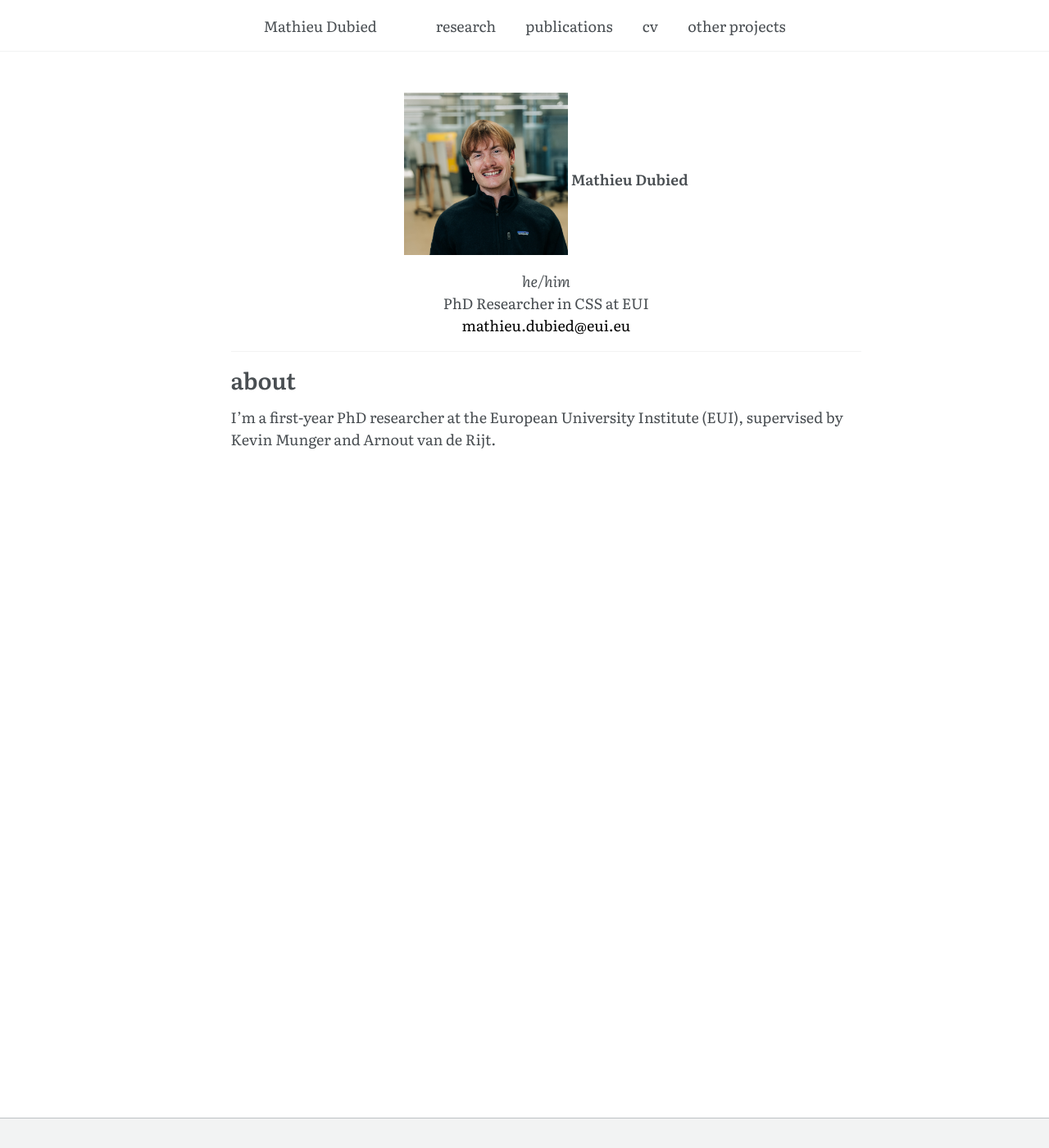
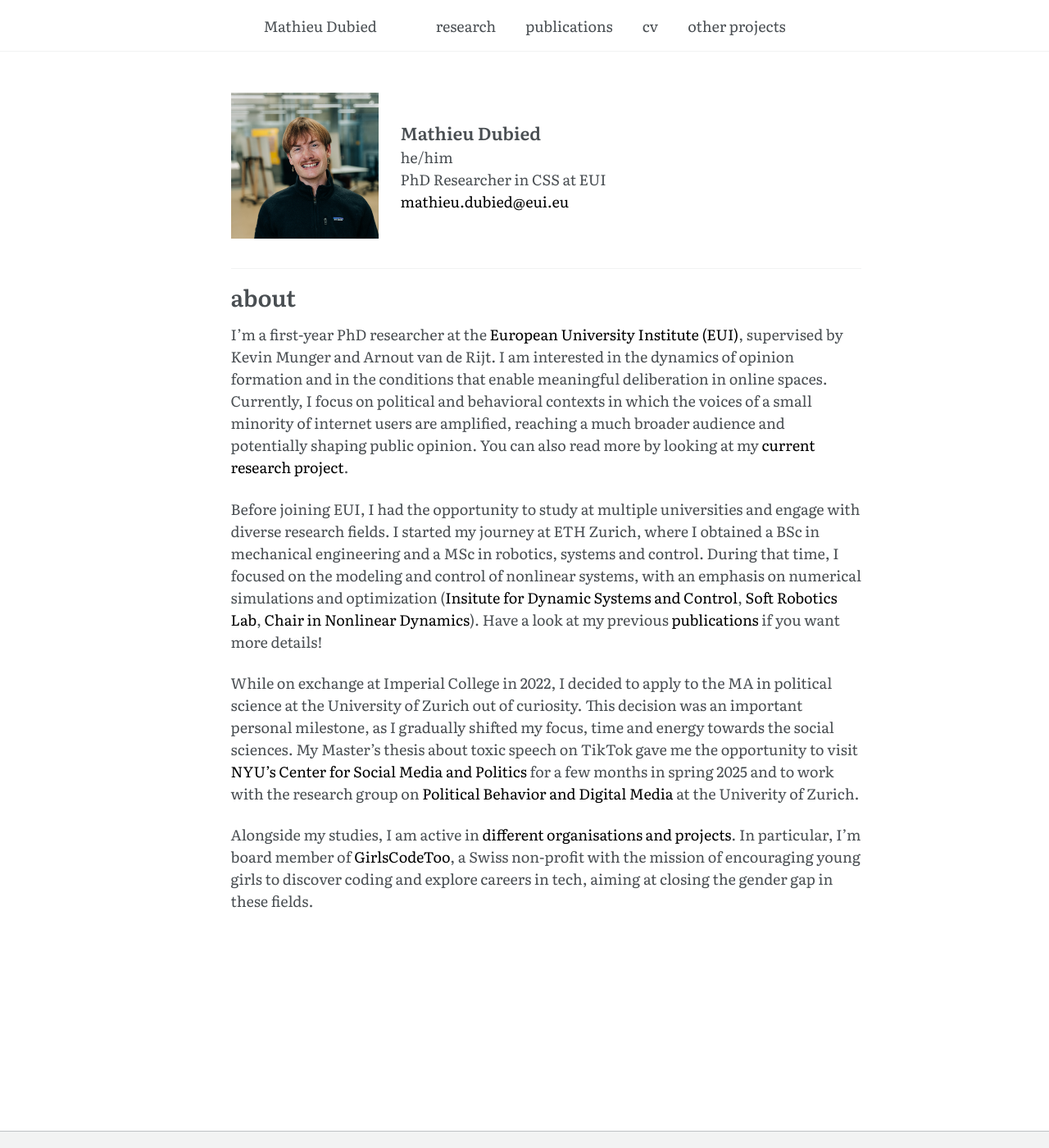
Before and after one commit to mdubied/mdubied.github.io, a Jekyll site: the page built from _pages/index.md, in a window 1280 px wide and 1400 px high. Shown: the whole window at 82% size. Built offline with Jekyll 4.4.1, drawn with Linux system fonts in a browser that asks for light colours.

Commit message:
Update index.md

```diff
--- a/_pages/index.md
+++ b/_pages/index.md
@@ -7,19 +7,31 @@ sidebar: false
 toc: false
 ---
 
-<div style="text-align: center;">
+<div style="display: flex; align-items: center; gap: 1.5rem; margin-bottom: 2rem;">
 
-<img src="/images/gct_2024_square.jpg" alt="Mathieu Dubied" style="max-width:200px; border-radius:0; box-shadow:none; margin-bottom:1rem;">
+  <!-- Avatar on the left -->
+  <img src="/images/gct_2024_square.jpg" alt="Mathieu Dubied"
+       style="max-width:180px; border-radius:0; box-shadow:none;">
 
-<strong>Mathieu Dubied</strong><br>
-<em>he/him</em><br>
-PhD Researcher in CSS at EUI<br>
-<a href="mailto:mathieu.dubied@eui.eu">mathieu.dubied@eui.eu</a>
+  <!-- Info on the right -->
+  <div>
+    <strong style="font-size:1.2em;">Mathieu Dubied</strong><br>
+    he/him<br>
+    PhD Researcher in CSS at EUI<br>
+    <a href="mailto:mathieu.dubied@eui.eu">mathieu.dubied@eui.eu</a>
+  </div>
 
 </div>
+
 
 ---
 
 # about
 
-I'm a first-year PhD researcher at the European University Institute (EUI), supervised by Kevin Munger and Arnout van de Rijt.
+I'm a first-year PhD researcher at the <a href="https://www.eui.eu/en/home" target="_blank" rel="noopener">European University Institute (EUI)</a>, supervised by Kevin Munger and Arnout van de Rijt. I am interested in the dynamics of opinion formation and in the conditions that enable meaningful deliberation in online spaces. Currently, I focus on political and behavioral contexts in which the voices of a small minority of internet users are amplified, reaching a much broader audience and potentially shaping public opinion. You can also read more by looking at my [current research project](/research/).
+
+Before joining EUI, I had the opportunity to study at multiple universities and engage with diverse research fields. I started my journey at ETH Zurich, where I obtained a BSc in mechanical engineering and a MSc in robotics, systems and control. During that time, I focused on the modeling and control of nonlinear systems, with an emphasis on numerical simulations and optimization (<a href="https://idsc.ethz.ch/research-zeilinger.html" target="_blank" rel="noopener">Insitute for Dynamic Systems and Control</a>, <a href="https://srl.ethz.ch/" target="_blank" rel="noopener">Soft Robotics Lab</a>, <a href="https://www.georgehaller.com/" target="_blank" rel="noopener">Chair in Nonlinear Dynamics</a>). Have a look at my previous [publications](/publications/) if you want more details!
+
+While on exchange at Imperial College in 2022, I decided to apply to the MA in political science at the University of Zurich out of curiosity. This decision was an important personal milestone, as I gradually shifted my focus, time and energy towards the social sciences. My Master's thesis about toxic speech on TikTok gave me the opportunity to visit <a href="https://csmapnyu.org/" target="_blank" rel="noopener">NYU's Center for Social Media and Politics</a> for a few months in spring 2025 and to work with the research group on <a href="https://www.ipz.uzh.ch/en/research/professorships-and-research-areas/bdm.html" target="_blank" rel="noopener">Political Behavior and Digital Media</a> at the Univerity of Zurich.
+
+Alongside my studies, I am active in [different organisations and projects](/other-projects/). In particular, I'm board member of <a href="https://www.ipz.uzh.ch/en/research/professorships-and-research-areas/bdm.html" target="_blank" rel="noopener">GirlsCodeToo</a>, a Swiss non-profit with the mission of encouraging young girls to discover coding and explore careers in tech, aiming at closing the gender gap in these fields.
```
